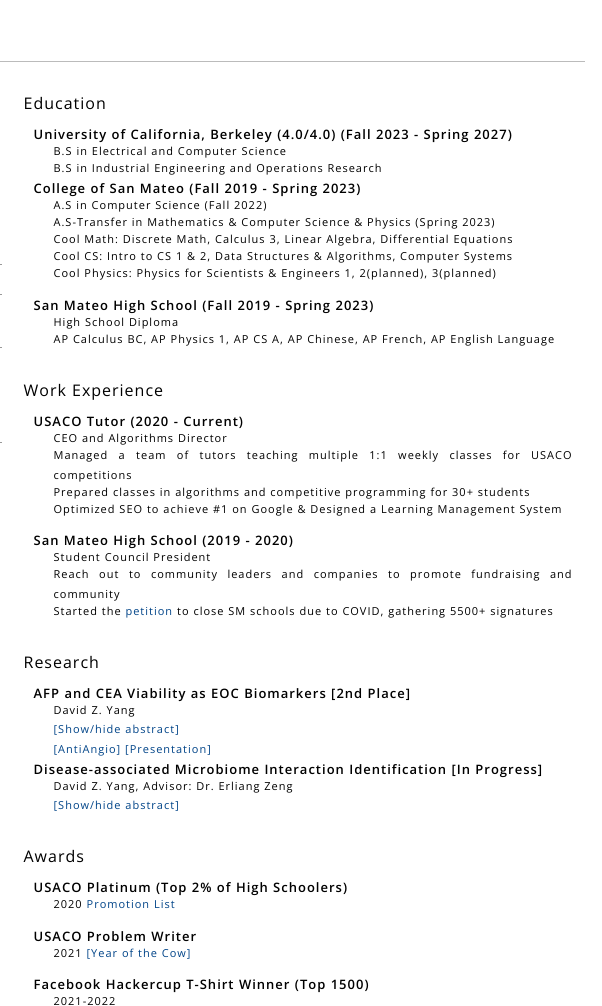
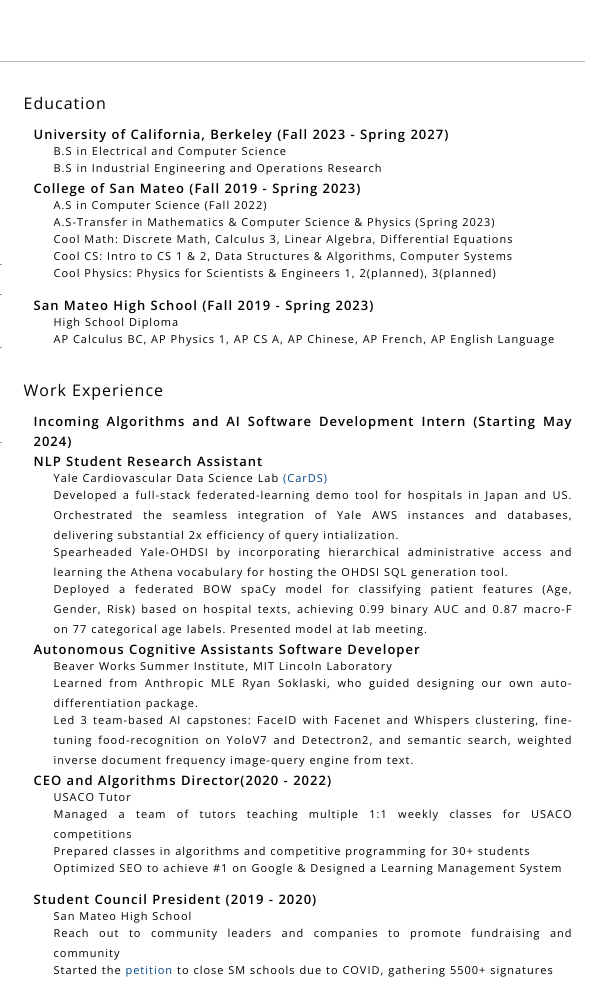
Before and after one commit to ShiftyBlock/davidzyang, a plain HTML site: page index.html in a window 1280 px wide. Shown: the top 1006 px of the page, 443-1045 px from the left. Drawn offline with nearby package versions, Linux system fonts and the light colour scheme.

Commit message:
Update index.html

```diff
--- a/index.html
+++ b/index.html
@@ -250,9 +250,10 @@ p.b{
 <div class="section">
 
 <h3>Education</h3>
-<p class = "a">University of California, Berkeley (4.0/4.0) (Fall 2023 - Spring 2027)</p>
+<p class = "a">University of California, Berkeley (Fall 2023 - Spring 2027)</p>
 <p class = "b">B.S in Electrical and Computer Science </p>
 <p class = "b">B.S in Industrial Engineering and Operations Research</p>
+
 
 <p class = "a">College of San Mateo (Fall 2019 - Spring 2023)</p>
 <p class = "b">A.S in Computer Science (Fall 2022)</p>
@@ -271,15 +272,34 @@ p.b{
 <div class="section">
 
 <h3>Work Experience</h3>
+<p class="a">Incoming Algorithms and AI Software Development Intern (Starting May 2024)</p>
+<p class="a">NLP Student Research Assistant</p>
+<p class = "b">Yale Cardiovascular Data Science Lab <a href="https://www.cards-lab.org/">(CarDS)</a></p>
+<p class = "b"> Developed a full-stack federated-learning demo tool for hospitals in Japan and US. Orchestrated the seamless integration of Yale AWS instances and databases, delivering substantial 2x efficiency of query intialization.
 
-<p class="a">USACO Tutor (2020 - Current)</p>
-<p class = "b">CEO and Algorithms Director</p>
+</p>
+<p class = "b">Spearheaded Yale-OHDSI by incorporating hierarchical administrative access and learning the Athena vocabulary for hosting the OHDSI SQL generation tool.</p>
+<p class = "b">Deployed a federated BOW spaCy model for classifying patient features (Age, Gender, Risk) based on hospital texts, achieving 0.99 binary AUC and 0.87 macro-F on 77 categorical age labels. Presented model at lab meeting.</p>
+<p class ="a">
+  Autonomous Cognitive Assistants Software Developer
+</p>
+<p class = "b">
+  Beaver Works Summer Institute, MIT Lincoln Laboratory
+</p>
+<p class = "b">
+  Learned from Anthropic MLE Ryan Soklaski, who guided designing our own auto-differentiation package.
+</p>
+<p class = "b">
+  Led 3 team-based AI capstones: FaceID with Facenet and Whispers clustering, fine-tuning food-recognition on YoloV7 and Detectron2, and semantic search, weighted inverse document frequency image-query engine from text.
+  </p>
+<p class="a">CEO and Algorithms Director(2020 - 2022)</p>
+<p class = "b"> USACO Tutor </p>
 <p class = "b">Managed a team of tutors teaching multiple 1:1 weekly classes for USACO competitions</p>
 <p class = "b">Prepared classes in algorithms and competitive programming for 30+ students</p>
 <p class = "b">Optimized SEO to achieve #1 on Google & Designed a Learning Management System</p>
 <p class = "space">
-<p class="a">San Mateo High School (2019 - 2020)</p>
-<p class = "b">Student Council President</p>
+<p class="a">Student Council President  (2019 - 2020)</p>
+<p class = "b">San Mateo High School</p>
 <p class = "b">Reach out to community leaders and companies to promote fundraising and community</p>
 <p class = "b">Started the <a href= "https://www.change.org/p/shift-our-san-mateo-county-schools-to-online-classes-before-it-s-too-late" target = "_blank"> petition </a>to close SM schools due to COVID, gathering 5500+ signatures</p>
 
```
